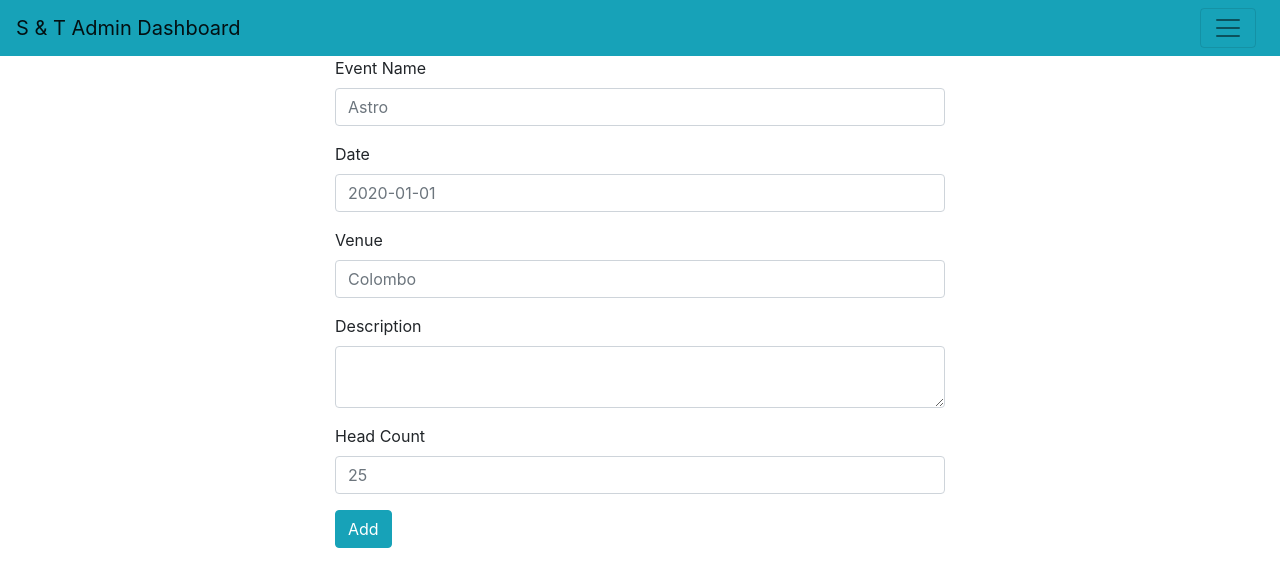
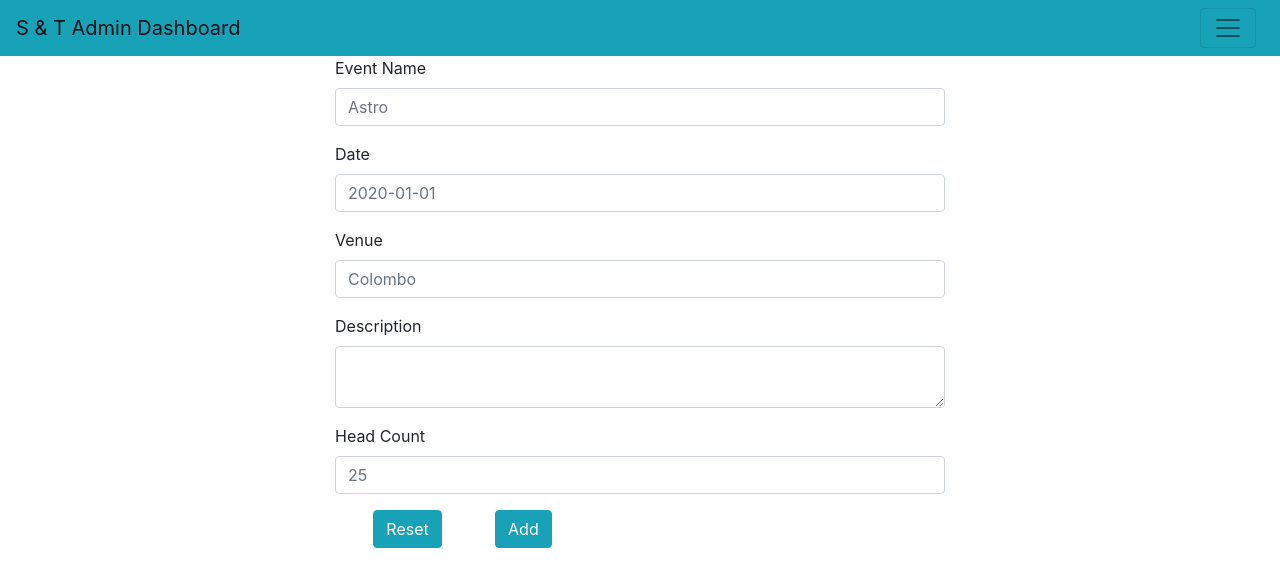
Before and after one commit to sakuni24/SandT_Web, a React (Create React App) app: page /admin/addevents in a window 1280 px wide. Shown: the top 586 px of the page. Built offline with nearby package versions, Linux system fonts and the light colour scheme.

Commit message:
Validation

```diff
--- a/src/Pages/Admin/Events/AddEvents.js
+++ b/src/Pages/Admin/Events/AddEvents.js
@@ -1,6 +1,6 @@
 import React, { Component } from "react";
 import axios from 'axios';
-import {Col, Button, Form, FormGroup, Label, Input } from 'reactstrap';
+import {Col, Row, Alert, Button, Form, FormGroup, Label, Input } from 'reactstrap';
 import AdminNav from "../../../Components/AdminNav.component";
 
 export default class Dashboard extends Component {
@@ -10,20 +10,89 @@ export default class Dashboard extends Component {
         this.onSubmit = this.onSubmit.bind(this);
 
         this.state = {
+            alert: false,
+
             name: "",
             date: "",
             venue: "",
             description: "",
             headCount: "",
+
+            nameError: "",
+            dateError: "",
+            venueError: "",
+            descriptionError: "",
+            headCountError: "",
         };
     }
+
+    closeAlert = () => {
+        this.setState({ alert: false });
+    };
 
     onChange = e => {
         this.setState({ [e.target.name]: e.target.value });
     };
 
+    reset = e => {
+        this.setState({
+            alert: false,
+
+            name: "",
+            date: "",
+            venue: "",
+            description: "",
+            headCount: "",
+
+            nameError: "",
+            dateError: "",
+            venueError: "",
+            descriptionError: "",
+            headCountError: "",
+        });
+        document.getElementById("form").reset();
+    };
+
+    validate = () => {
+        let error = false;
+        const errors = {
+          nameError: "",
+          dateError: "",
+          venueError: "",
+          descriptionError: "",
+          headCountError: ""
+        };
+
+        if (this.state.name.length < 1) {
+          error = true;
+          errors.nameError = 'First name required *'
+        }
+        if (this.state.venue.length < 1) {
+            error = true;
+            errors.venueError = 'First name required *'
+        }
+        if (this.state.description.length < 1) {
+            error = true;
+            errors.descriptionError = 'First name required *'
+        }
+        if (this.state.headCount.length < 1) {
+            error = true;
+            errors.headCountError = 'First name required *'
+        }
+
+
+        this.setState({
+          ...this.state,
+          ...errors
+        })
+        return error;
+    }
+
     onSubmit(e) {
-        e.preventDefault()
+        e.preventDefault();
+        const error = this.validate();
+
+        if(!error){
 
             const obj = {
                 name: this.state.name,
@@ -41,8 +110,13 @@ export default class Dashboard extends Component {
                 .catch((error) => {
                 console.log(error);
                 });
+                this.setState({ alert: false });
+                this.reset();
         }
-
+        else{
+            this.setState({ alert: true });
+        }
+    }
 
     render(){
         return (
@@ -51,7 +125,7 @@ export default class Dashboard extends Component {
                 <Col sm="12" md={{ size: 6, offset: 3 }}>
 
 
-                    <Form onSubmit={this.onSubmit}>
+                    <Form id="form" onSubmit={this.onSubmit}>
                         <FormGroup>
                             <Label for="name">Event Name</Label>
                             <Input type="text" name="name" id="name" placeholder="Astro" onChange={this.onChange}/>
@@ -72,8 +146,20 @@ export default class Dashboard extends Component {
                             <Label for="headCount">Head Count</Label>
                             <Input type="number" name="headCount" id="headCount" placeholder="25" onChange={this.onChange}/>
                         </FormGroup>
+                        { this.state.alert ?
+                            <Alert color="danger" status={this.state.alert}>
+                                Fields Can't be empty!
+                            </Alert>
+                        : null}
 
+                        <Row>
+                            <Col sm={{ offset: 1 }}>
+                                <Button color="info" onClick={this.reset}>Reset</Button>
+                            </Col>
+                            <Col sm={{ offset: 1 }}>
                                 <Button color="info" type="submit">Add</Button>
+                            </Col>
+                        </Row>
                     </Form>
 
                 </Col>
--- a/src/Pages/Admin/Events/EditEvents.js
+++ b/src/Pages/Admin/Events/EditEvents.js
@@ -1,6 +1,6 @@
 import React, { Component } from 'react'
 import axios from "axios";
-import {Container,Card, Col, CardHeader, CardFooter, CardBody, Row} from "reactstrap";
+import {Container,Card, CardHeader, CardBody } from "reactstrap";
 import AdminNav from "../../../Components/AdminNav.component";
 
 export default class EditEvents extends Component {
```
Lines whose indentation alone changed are shown as unchanged.
